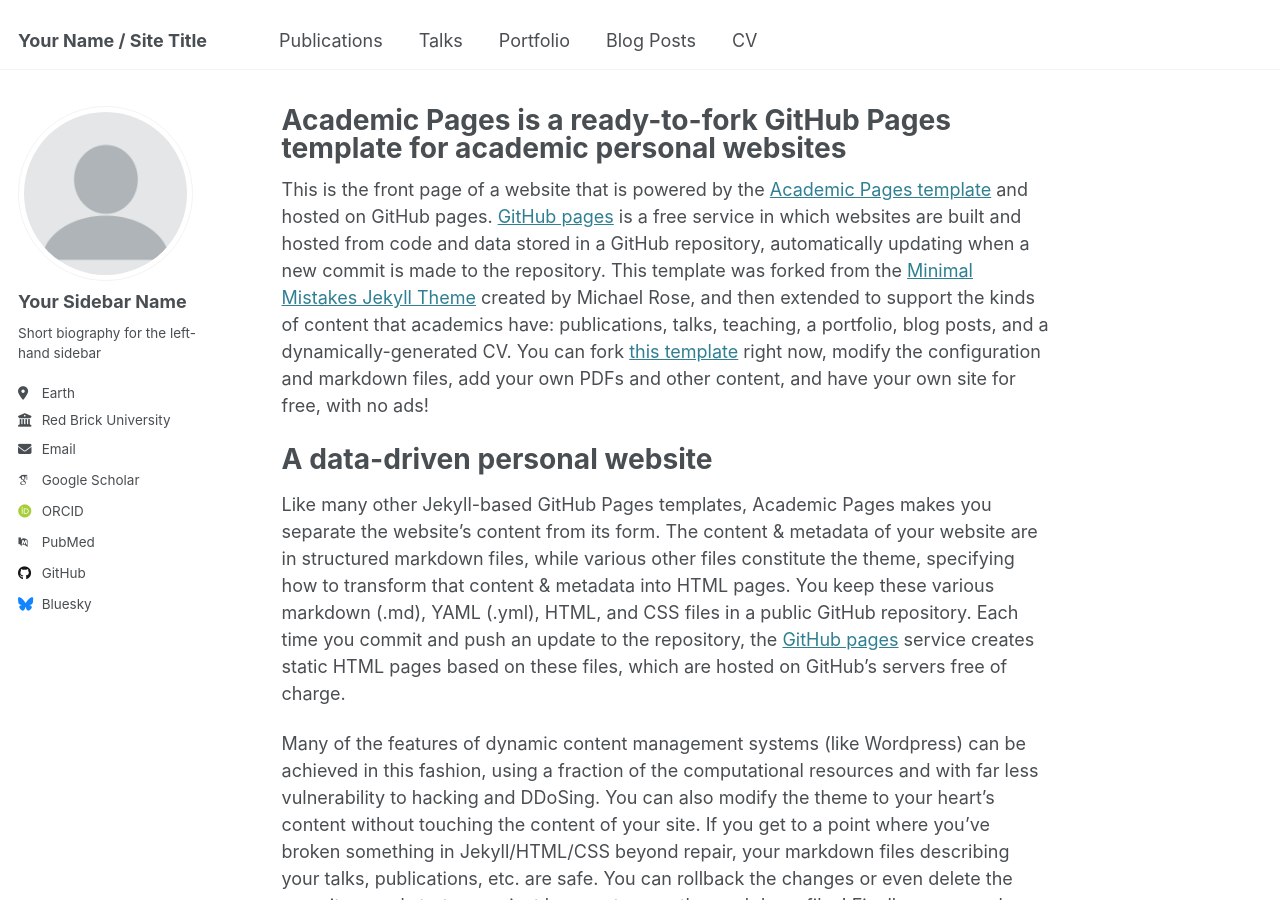
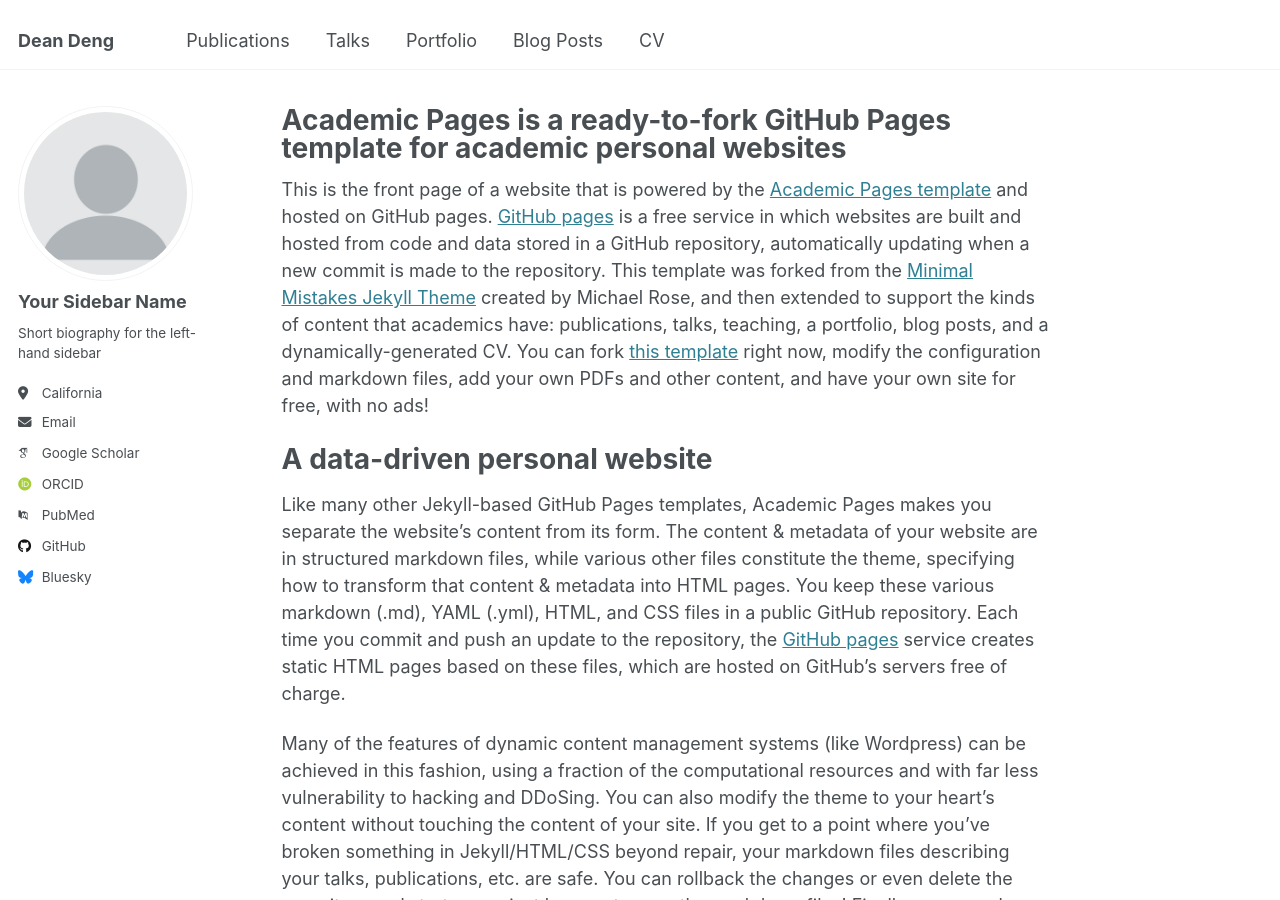
Before and after one commit to dhtdean/home, a Jekyll site: the page built from _pages/about.md, in a window 1280 px wide and 900 px high. Built offline with Jekyll 4.4.1, drawn with Linux system fonts in a browser that asks for light colours; some web fonts are replaced.

Commit message:
Update _config.yml

```diff
--- a/_config.yml
+++ b/_config.yml
@@ -9,11 +9,11 @@
 # Basic Site Settings
 locale                   : "en-US"
 site_theme               : "default"
-title                    : "Your Name / Site Title"
+title                    : "Dean Deng"
 title_separator          : "-"
 name                     : &name "Your Name"
 description              : &description "personal description"
-url                      : https://academicpages.github.io # the base hostname & protocol for your site e.g. "https://[your GitHub username].github.io"
+url                      : https://dhtdean.github.io # the base hostname & protocol for your site e.g. "https://[your GitHub username].github.io"
 baseurl                  : "" # the subpath of your site, e.g. "/blog"
 repository               : "academicpages/academicpages.github.io"
 
@@ -26,10 +26,9 @@
   name             : "Your Sidebar Name"
   pronouns         : # example: "she/her"
   bio              : "Short biography for the left-hand sidebar"
-  location         : "Earth"
-  employer         : "Red Brick University"
+  location         : "California"
   uri              : # URL
-  email            : "none@example.org"
+  email            : "dhtdean@gmail.com"
 
   # Academic websites
   arxiv            : # URL - Update with the correct link to your profile
```
